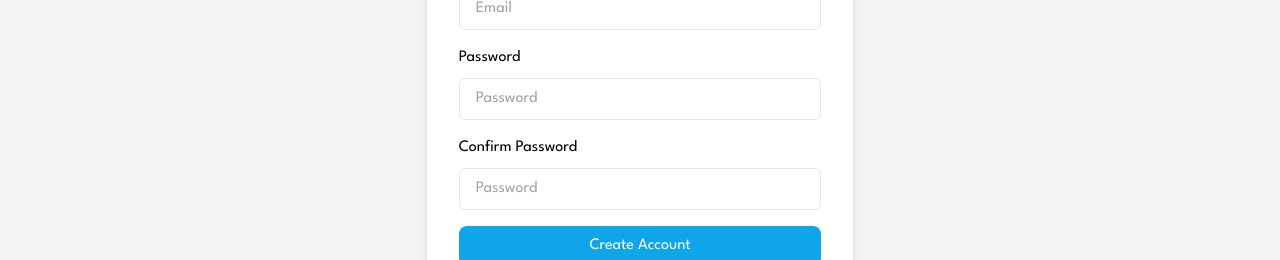
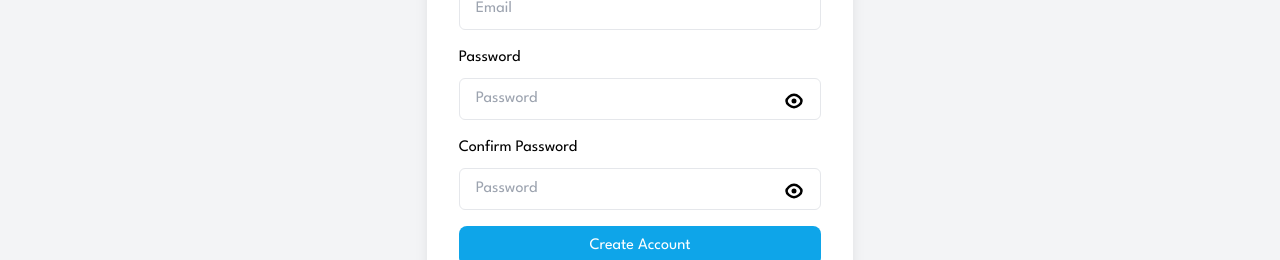
Before and after one commit to emirsahovic/mern-blog-app, a React (Create React App) app in the folder frontend/: page / in a window 1280 px wide. Shown: the part 460-720 px from the top of the page. Built offline with nearby package versions, Linux system fonts and the light colour scheme; the HTML template or start-up script is replaced by a standard one.

Commit message:
Show password in form option

```diff
--- a/frontend/src/pages/Register.jsx
+++ b/frontend/src/pages/Register.jsx
@@ -4,6 +4,7 @@ import { Navigate } from 'react-router-dom';
 import { useSelector, useDispatch } from 'react-redux';
 import { toast } from 'react-toastify';
 import { registerUser, reset } from '../features/auth/authSlice';
+import { GrFormView } from 'react-icons/gr';
 import Spinner from '../components/Spinner';
 
 const Register = () => {
@@ -16,6 +17,8 @@ const Register = () => {
 
     const { name, email, password, password2 } = formData;
     const { isLoading, isSuccess, isError, msg } = useSelector(state => state.auth);
+    const [showPassword, setShowPassword] = useState(false);
+    const [showConfirmPassword, setShowConfirmPassword] = useState(false);
 
     const dispatch = useDispatch();
 
@@ -97,23 +100,31 @@ const Register = () => {
                             </div>
                             <div className="mt-4">
                                 <label className="block">Password</label>
-                                <input type="password" placeholder="Password"
+                                <div className='relative'>
+                                    <input type={showPassword ? 'text' : 'password'}
+                                        placeholder="Password"
                                         className="w-full px-4 py-2 mt-2 border rounded-md focus:outline-none focus:ring-1 focus:ring-sky-500"
                                         name="password"
                                         value={password}
                                         onChange={onChange}
                                         required
                                     />
+                                    <GrFormView className='absolute text-3xl bottom-1 right-3 cursor-pointer' onClick={() => setShowPassword(prevState => !prevState)} />
+                                </div>
                             </div>
                             <div className="mt-4">
                                 <label className="block">Confirm Password</label>
-                                <input type="password" placeholder="Password"
+                                <div className='relative'>
+                                    <input type={showConfirmPassword ? 'text' : 'password'}
+                                        placeholder="Password"
                                         className="w-full px-4 py-2 mt-2 border rounded-md focus:outline-none focus:ring-1 focus:ring-sky-500"
                                         name="password2"
                                         value={password2}
                                         onChange={onChange}
                                         required
                                     />
+                                    <GrFormView className='absolute text-3xl bottom-1 right-3 cursor-pointer' onClick={() => setShowConfirmPassword(prevState => !prevState)} />
+                                </div>
                             </div>
                             <div className="flex">
                                 <button type='submit' className="w-full px-6 py-2 mt-4 text-white bg-sky-500 rounded-lg hover:bg-teal-700 transition duration-200">
```
Lines whose indentation alone changed are shown as unchanged.
